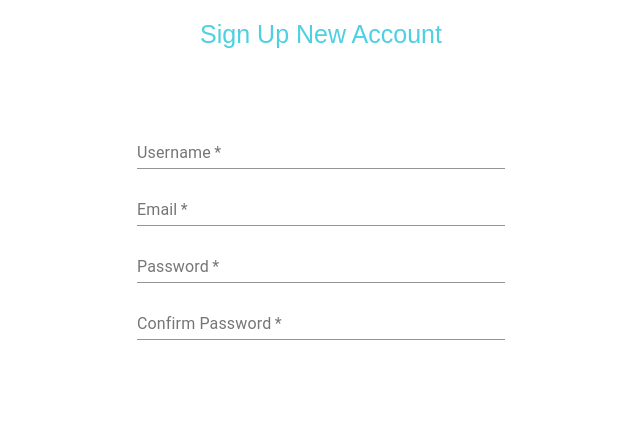
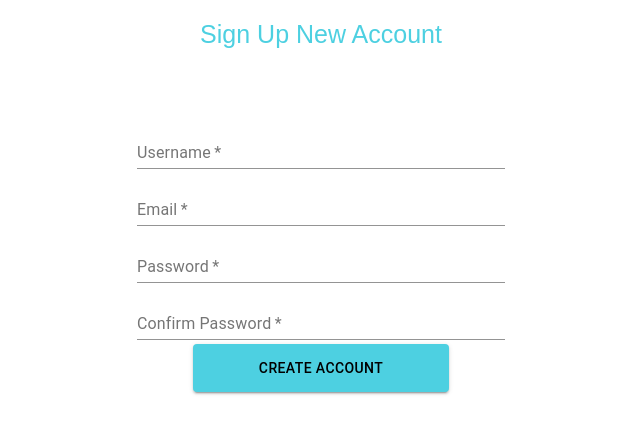
Before and after one commit to Fumicode01/react-ecommerce, a React (Create React App) app: page /signup in a window 1280 px wide. Shown: the top 434 px of the page, without its empty margins (319-959 px from the left). Built offline with nearby package versions, Linux system fonts and the light colour scheme.

Commit message:
Create Button UIkit

```diff
--- /dev/null
+++ b/src/components/Uikit/PrimaryButton.jsx
@@ -0,0 +1,25 @@
+import React from 'react'
+import  Button  from '@material-ui/core/Button'
+import { makeStyles } from '@material-ui/styles'
+
+const useStyles = makeStyles({
+    "button":{
+        backgroundColor:"#4dd0e1",
+        color:"#000",
+        fontsize:16,
+        height:48,
+        marginBottom:16,
+        width:256
+    }
+})
+
+const PrimaryButton = (props) => {
+    const classes = useStyles();
+    return (
+        <Button className={classes.button} variant="contained" onClick={()=> props.onClick()}>
+            {props.label}
+        </Button>
+    )
+}
+
+export default PrimaryButton
--- a/src/components/Uikit/index.js
+++ b/src/components/Uikit/index.js
@@ -1 +1,2 @@
 export {default as TextInput} from "./TextInput"
+export {default as PrimaryButton} from "./PrimaryButton"
--- a/src/templates/SignUp.jsx
+++ b/src/templates/SignUp.jsx
@@ -1,5 +1,5 @@
 import React,{useState, useCallback} from 'react'
-import {TextInput} from '../components/Uikit'
+import {TextInput, PrimaryButton} from '../components/Uikit'
 import '../assets/reset.css'
 import '../assets/style.css'
 
@@ -70,6 +70,9 @@
                             type={"text"}
                             onChange={inputConfirmPassword}
              />
+             <div className="center">
+                 <PrimaryButton label={"Create Account"} onClick={()=> console.log("Clicked")} />
+             </div>
         </div>
     )
 }
```
